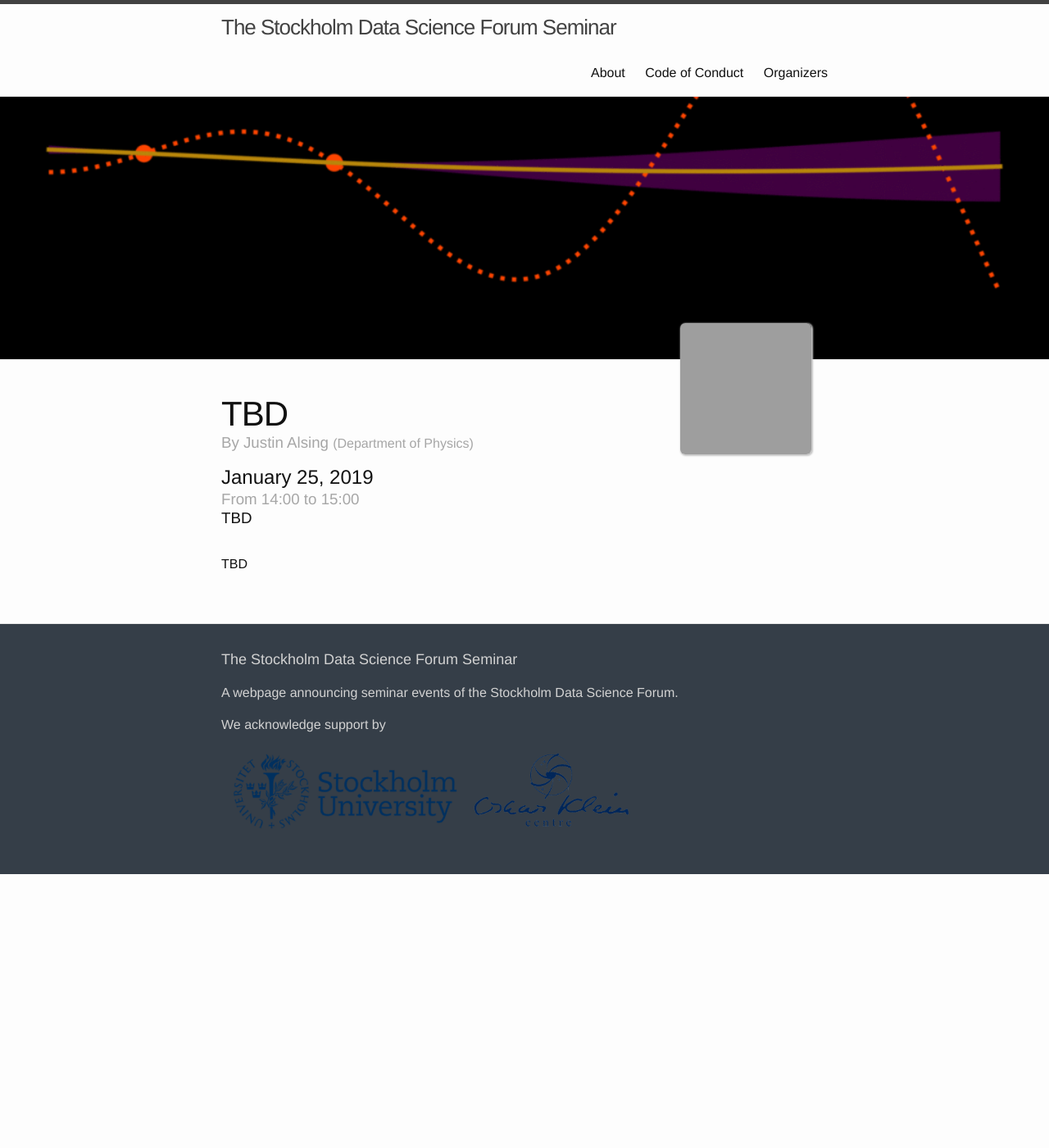
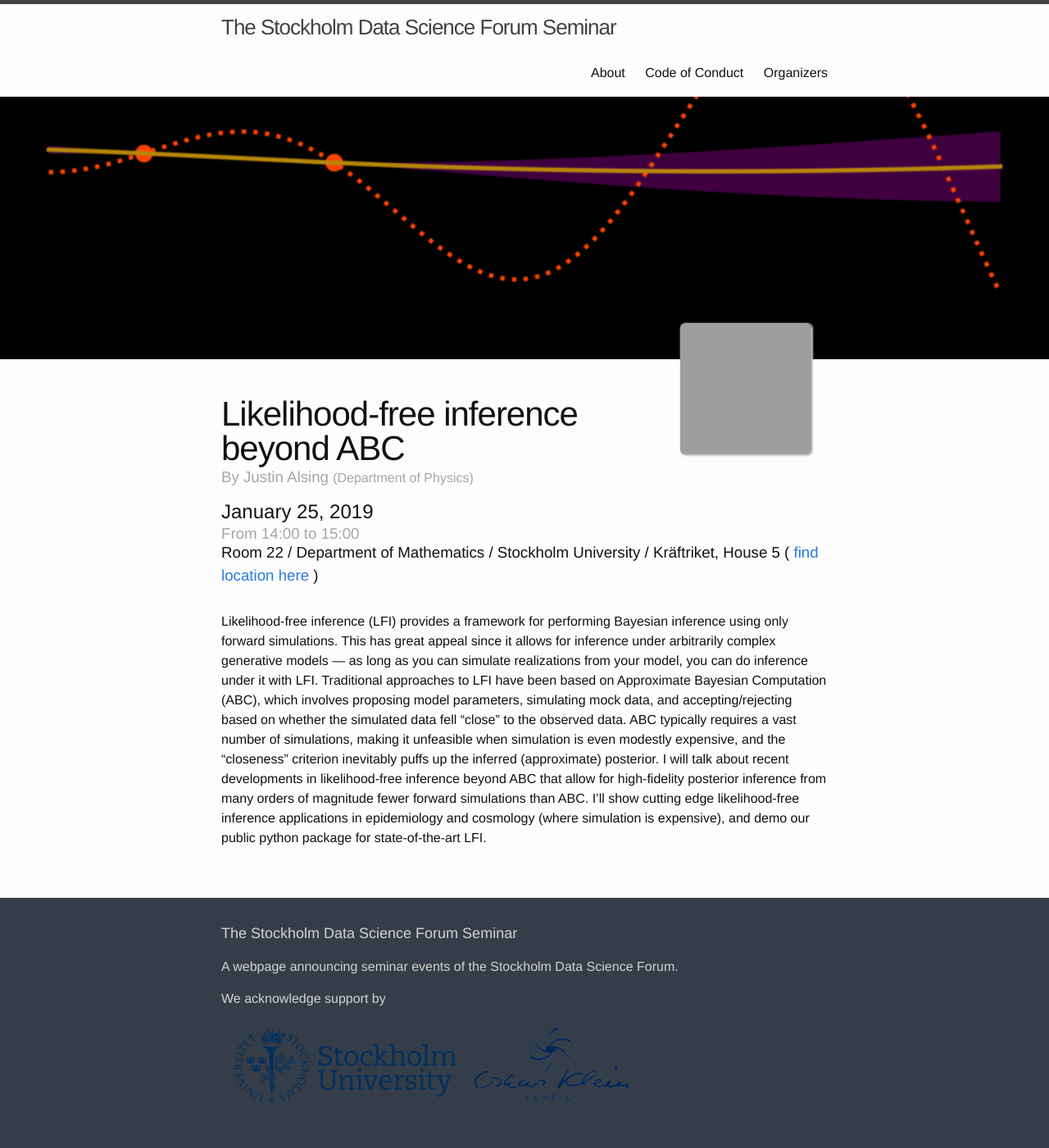
Before and after one commit to sudsfs/sudsfs.github.io, a Jekyll site: the page built from _posts/2019-01-25-Justin_Alsing.md, in a window 1280 px wide. Shown: the whole page at 82% size. Built offline with Jekyll 4.4.1, drawn with Linux system fonts in a browser that asks for light colours; before the commit the page ends 1066 px from its top, so only the background shows below that; grey boxes are pictures that could not be loaded.

Commit message:
some mods

```diff
--- a/_posts/2019-01-25-Justin_Alsing.md
+++ b/_posts/2019-01-25-Justin_Alsing.md
@@ -2,14 +2,14 @@
 layout: post
 
 #event information
-shorttitle:  "TBD"
-title:  "TBD"
+shorttitle:  "Likelihood-free inference beyond ABC"
+title:  "Likelihood-free inference beyond ABC"
 cover: "/assets/images/gp.gif"
 date:   2019-01-25
 start_time: "14:00"
 end_time: "15:00"
-location: "TBD"
-location_link:
+location: "Room 22 / Department of Mathematics / Stockholm University / Kräftriket, House 5"
+location_link: https://www.su.se/polopoly_fs/1.294747.1504850221!/menu/standard/file/SU%20kartor%20Original%20Kräftriket%2020170817.pdf
 talk_link:
 
 #event speaker
@@ -22,4 +22,4 @@
 organiser: "Jens Jasche"
 
 ---
-TBD
+Likelihood-free inference (LFI) provides a framework for performing Bayesian inference using only forward simulations. This has great appeal since it allows for inference under arbitrarily complex generative models — as long as you can simulate realizations from your model, you can do inference under it with LFI. Traditional approaches to LFI have been based on Approximate Bayesian Computation (ABC), which involves proposing model parameters, simulating mock data, and accepting/rejecting based on whether the simulated data fell “close” to the observed data. ABC typically requires a vast number of simulations, making it unfeasible when simulation is even modestly expensive, and the “closeness” criterion inevitably puffs up the inferred (approximate) posterior. I will talk about recent developments in likelihood-free inference beyond ABC that allow for high-fidelity posterior inference from many orders of magnitude fewer forward simulations than ABC. I’ll show cutting edge likelihood-free inference applications in epidemiology and cosmology (where simulation is expensive), and demo our public python package for state-of-the-art LFI.
```
Also changed, not shown: 1 other file.
